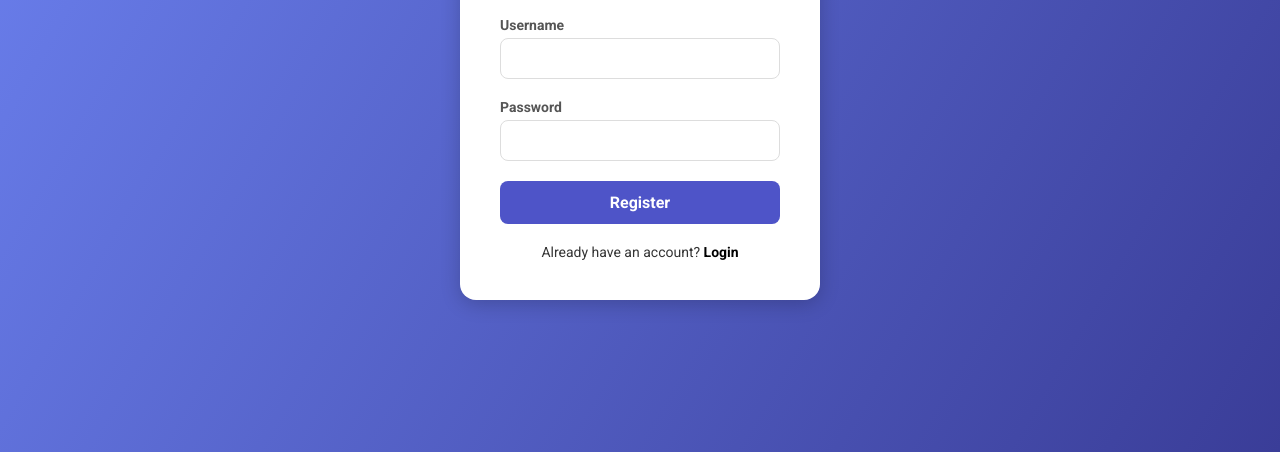
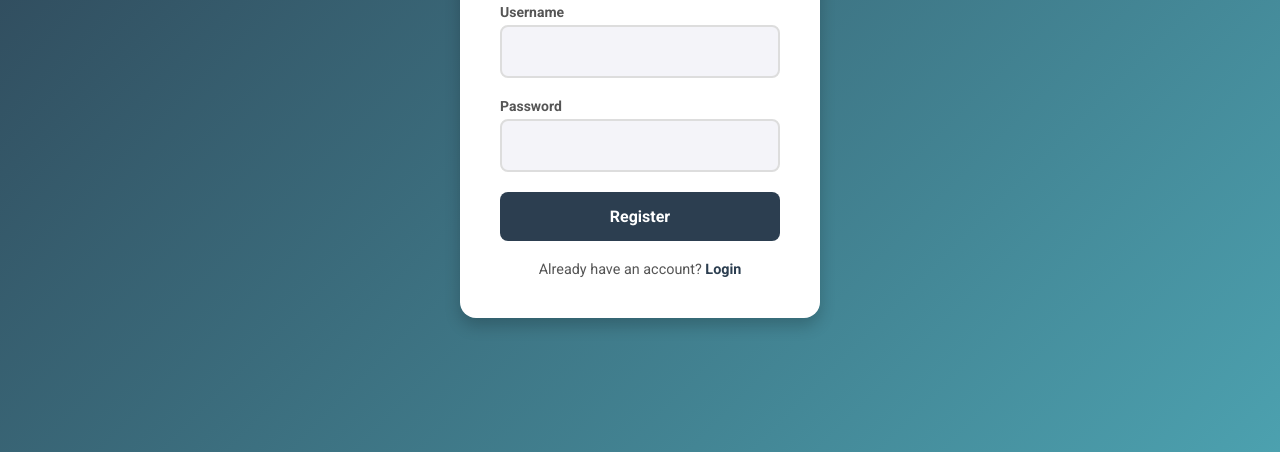
Before and after one commit to RhmdnnD/sister-studikasus1, a plain HTML site: page register.html in a window 1280 px wide. Shown: the part 348-800 px from the top of the page. Drawn offline with Linux system fonts and the light colour scheme.

Commit message:
Update register.html

```diff
--- a/register.html
+++ b/register.html
@@ -2,11 +2,10 @@
 <html lang="en">
 <head>
     <meta charset="UTF-8">
-    <meta http-equiv="X-UA-Compatible" content="IE=edge">
     <meta name="viewport" content="width=device-width, initial-scale=1.0">
-    <title>Register</title>
+    <title>Register - Redesigned</title>
     <style>
-        @import url('https://fonts.googleapis.com/css2?family=Roboto:wght@400;700&display=swap');
+        @import url('https://fonts.googleapis.com/css2?family=Roboto:wght@400;500;700&display=swap');
 
         * {
             margin: 0;
@@ -20,17 +19,19 @@
             display: flex;
             justify-content: center;
             align-items: center;
-            background: linear-gradient(120deg, #6d83f2, #3a3d98);
-            color: #333;
+            background: linear-gradient(135deg, #2c3e50, #4ca1af);
+            color: #ffffff;
+            overflow: hidden;
         }
 
         .container {
             background: #ffffff;
             border-radius: 16px;
-            box-shadow: 0 4px 20px rgba(0, 0, 0, 0.2);
+            box-shadow: 0 8px 16px rgba(0, 0, 0, 0.2);
             padding: 40px;
             width: 360px;
             text-align: center;
+            color: #333;
         }
 
         .container img {
@@ -43,8 +44,8 @@
         }
 
         .container h2 {
-            color: #4e54c8;
-            font-size: 24px;
+            color: #2c3e50;
+            font-size: 1.8em;
             margin-bottom: 20px;
         }
 
@@ -64,44 +65,47 @@
 
         .input-field input {
             width: 100%;
-            padding: 10px;
-            border: 1px solid #ddd;
+            padding: 15px;
+            border: 2px solid #ddd;
             border-radius: 8px;
-            font-size: 16px;
-            color: #555;
+            background: #f4f4f9;
+            font-size: 1em;
+            color: #333;
+            outline: none;
+            transition: border 0.3s ease, background 0.3s ease;
         }
 
         .input-field input:focus {
-            border-color: #0063ed;
-            outline: none;
-            box-shadow: 0 0 8px rgba(102, 166, 255, 0.3);
+            background: #e0e0e7;
+            border-color: #2c3e50;
         }
 
         .btn {
             width: 100%;
-            padding: 12px;
-            background-color: #4e54c8;
+            padding: 15px;
+            background: #2c3e50;
             border: none;
-            color: #fff;
-            font-size: 16px;
-            font-weight: bold;
+            color: #ffffff;
+            font-size: 1em;
+            font-weight: 700;
             border-radius: 8px;
             cursor: pointer;
-            transition: background-color 0.3s;
+            transition: background 0.3s ease, transform 0.2s;
         }
 
         .btn:hover {
-            background-color: #3d44a5;
+            background: #34495e;
+            transform: scale(1.05);
         }
 
         .login-link {
-            font-size: 14px;
+            font-size: 0.9em;
             margin-top: 20px;
-            display: block;
+            color: #555;
         }
 
         .login-link a {
-            color: #000000;
+            color: #2c3e50;
             text-decoration: none;
             font-weight: bold;
         }
@@ -113,7 +117,6 @@
 </head>
 <body>
     <div class="container">
-        <!-- Logo atau gambar di atas -->
         <img src="image/UMRAHLOGO.jpg" alt="Logo">
         <h2>Create Your Account</h2>
         <form id="register-form">
```
